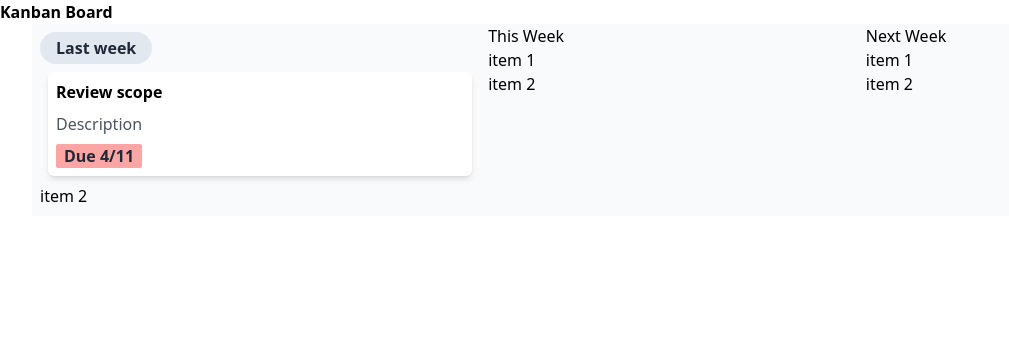
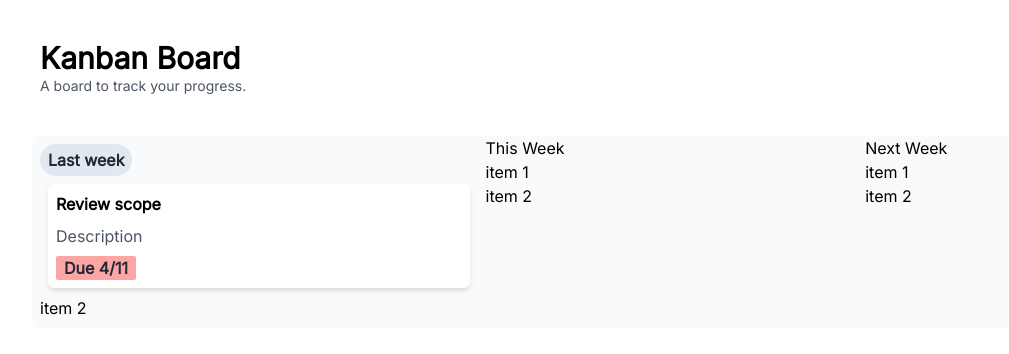
Before and after one commit to tnb24/kanban, a Next.js app: page / in a window 1280 px wide. Shown: the top 354 px of the page, without its empty margins (0-1009 px from the left). Built offline with nearby package versions, Linux system fonts and the light colour scheme.

Commit message:
step 2 of 4: styling heading

```diff
--- /dev/null
+++ b/src/pages/_document.tsx
@@ -0,0 +1,28 @@
+/* eslint-disable @typescript-eslint/ban-ts-comment */
+// @ts-ignore
+
+import { Html, Head, Main, NextScript } from "next/document";
+
+export default function Document() {
+  return (
+    <Html>
+      <Head>
+        <link rel="icon" href="/favicon.ico" />
+        <link rel="preconnect" href="https://fonts.googleapis.com" />
+        <link
+          rel="preconnect"
+          href="https://fonts.gstatic.com"
+          crossOrigin="true"
+        />
+        <link
+          href="https://fonts.googleapis.com/css2?family=Inter&display=swap"
+          rel="stylesheet"
+        />
+      </Head>
+      <body>
+        <Main />
+        <NextScript />
+      </body>
+    </Html>
+  );
+}
--- a/src/pages/index.tsx
+++ b/src/pages/index.tsx
@@ -10,14 +10,15 @@ const Home: NextPage = () => {
         <meta name="description" content="Generated by create-t3-app" />
         <link rel="icon" href="/favicon.ico" />
       </Head>
-      <main className="flex flex-col">
-        <div>
-          <h1 className="font-bold">Kanban Board</h1>
+      <main className="flex flex-col font-inter">
+        <div className="mx-10 my-10">
+          <h1 className="font-bold text-3xl">Kanban Board</h1>
+          <p className="text-gray-600 text-sm">A board to track your progress.</p>
         </div>
-        <div className="flex flex-row bg-slate-50 mx-8">
+        <div className="flex flex-row bg-slate-50 mx-8 rounded-md">
           <div className="flex-col mx-2 my-2 flex-auto">
             <button disabled className="rounded-full bg-slate-200">
-              <h1 className="px-4 py-1 font-semibold text-gray-800">Last week</h1>
+              <h1 className="px-2 py-1 font-semibold text-gray-800">Last week</h1>
             </button>
             {/* card code*/}
             <div className="bg-white mx-2 my-2 rounded-md shadow-md">
--- a/tailwind.config.ts
+++ b/tailwind.config.ts
@@ -3,6 +3,9 @@ import { type Config } from "tailwindcss";
 export default {
   content: ["./src/**/*.{js,ts,jsx,tsx}"],
   theme: {
+    fontFamily: {
+      inter: ["Inter"],
+    },
     extend: {},
   },
   plugins: [],
```
